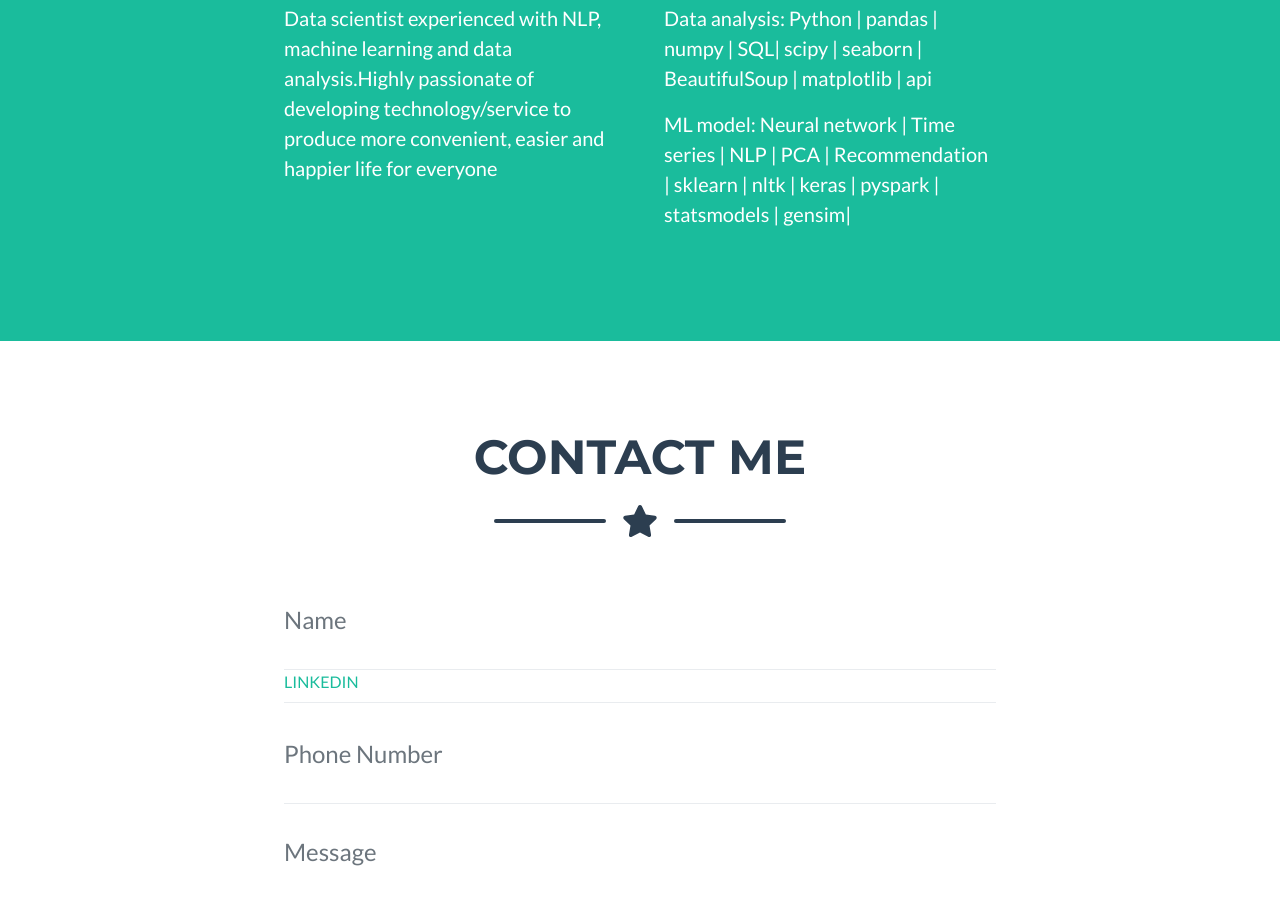
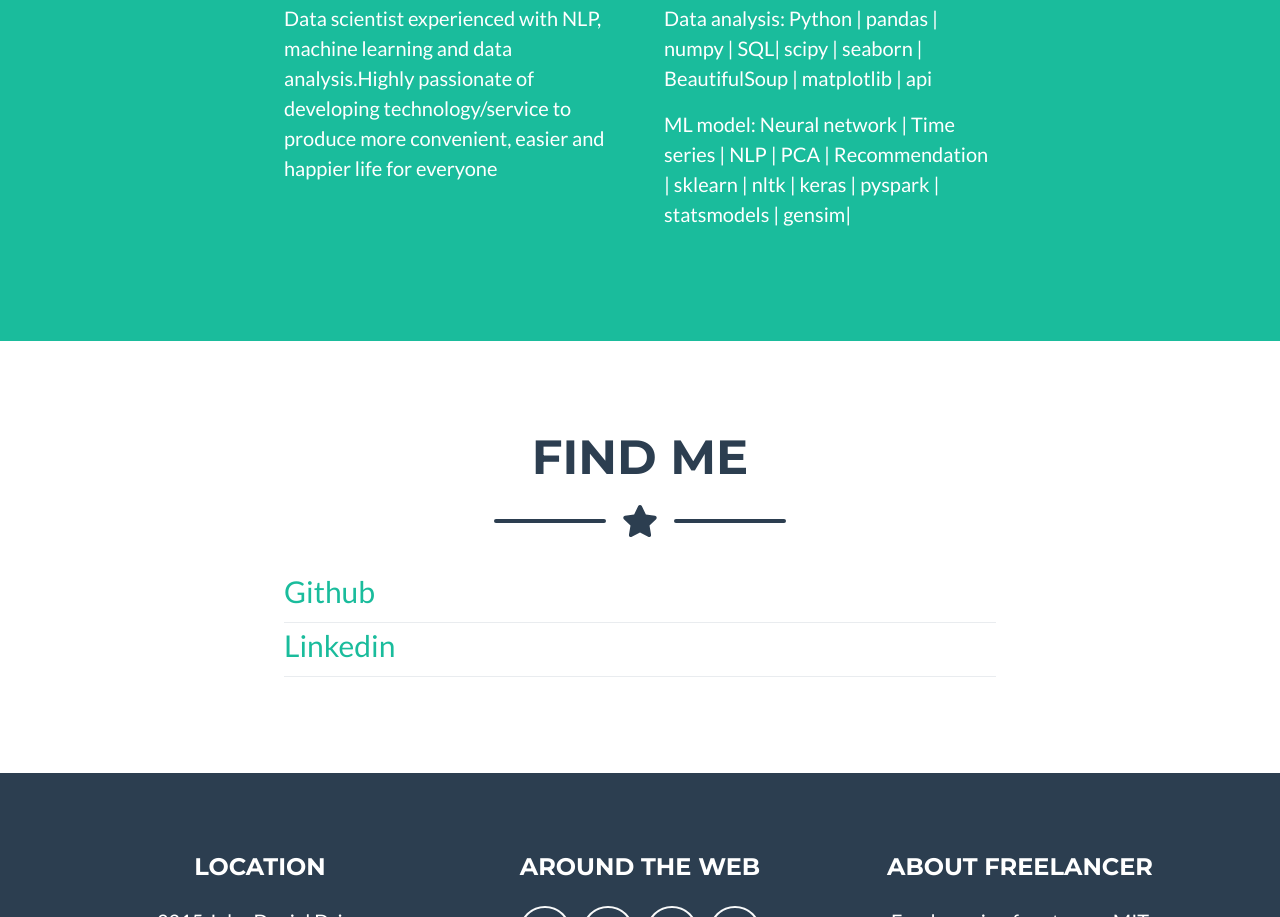
Before and after one commit to noah992/noah992.github.io, a plain HTML site: page index.html in a window 1280 px wide. Shown: the part 1883-2800 px from the top of the page. Drawn offline with nearby package versions, Linux system fonts and the light colour scheme.

Commit message:
Updated index

```diff
--- a/index.html
+++ b/index.html
@@ -5,7 +5,7 @@
         <meta name="viewport" content="width=device-width, initial-scale=1, shrink-to-fit=no" />
         <meta name="description" content="" />
         <meta name="author" content="" />
-        <title>Noah992</title>
+        <title>Noah992 Portfolio</title>
         <!-- Favicon-->
         <link rel="icon" type="image/x-icon" href="assets/img/favicon.ico" />
         <!-- Font Awesome icons (free version)-->
@@ -20,7 +20,7 @@
         <!-- Navigation-->
         <nav class="navbar navbar-expand-lg bg-secondary text-uppercase fixed-top" id="mainNav">
             <div class="container">
-                <a class="navbar-brand js-scroll-trigger" href="#page-top">Noah992</a>
+                <a class="navbar-brand js-scroll-trigger" href="#page-top">Noah992 Portfolio</a>
                 <button class="navbar-toggler navbar-toggler-right text-uppercase font-weight-bold bg-primary text-white rounded" type="button" data-toggle="collapse" data-target="#navbarResponsive" aria-controls="navbarResponsive" aria-expanded="false" aria-label="Toggle navigation">
                     Menu
                     <i class="fas fa-bars"></i>
@@ -154,7 +154,7 @@
         <section class="page-section" id="contact">
             <div class="container">
                 <!-- Contact Section Heading-->
-                <h2 class="page-section-heading text-center text-uppercase text-secondary mb-0">Contact Me</h2>
+                <h2 class="page-section-heading text-center text-uppercase text-secondary mb-0">Find Me</h2>
                 <!-- Icon Divider-->
                 <div class="divider-custom">
                     <div class="divider-custom-line"></div>
@@ -168,16 +168,15 @@
                         <form id="contactForm" name="sentMessage" novalidate="novalidate">
                             <div class="control-group">
                                 <div class="form-group floating-label-form-group controls mb-0 pb-2">
-                                    <label>Name</label>
-                                    <input class="form-control" id="name" type="text" placeholder="Name" required="required" data-validation-required-message="Please enter your name." />
-                                    <p class="help-block text-danger"></p>
+                                    <a href="https://github.com/noah992/Capstone" style="font-size:30px;">Github</a>
                                 </div>
                             </div>
                             <div class="control-group">
                                 <div class="form-group floating-label-form-group controls mb-0 pb-2">
-                                    <a href="https://www.linkedin.com/in/nao-kawakami/" class="text-uppercase mb-4">Linkedin</a>
+                                    <a href="https://www.linkedin.com/in/nao-kawakami/" style="font-size:30px;">Linkedin</a>
                                 </div>
                             </div>
+                            <!--
                             <div class="control-group">
                                 <div class="form-group floating-label-form-group controls mb-0 pb-2">
                                     <label>Phone Number</label>
@@ -195,6 +194,7 @@
                             <br />
                             <div id="success"></div>
                             <div class="form-group"><button class="btn btn-primary btn-xl" id="sendMessageButton" type="submit">Send</button></div>
+                            -->
                         </form>
                     </div>
                 </div>
```
